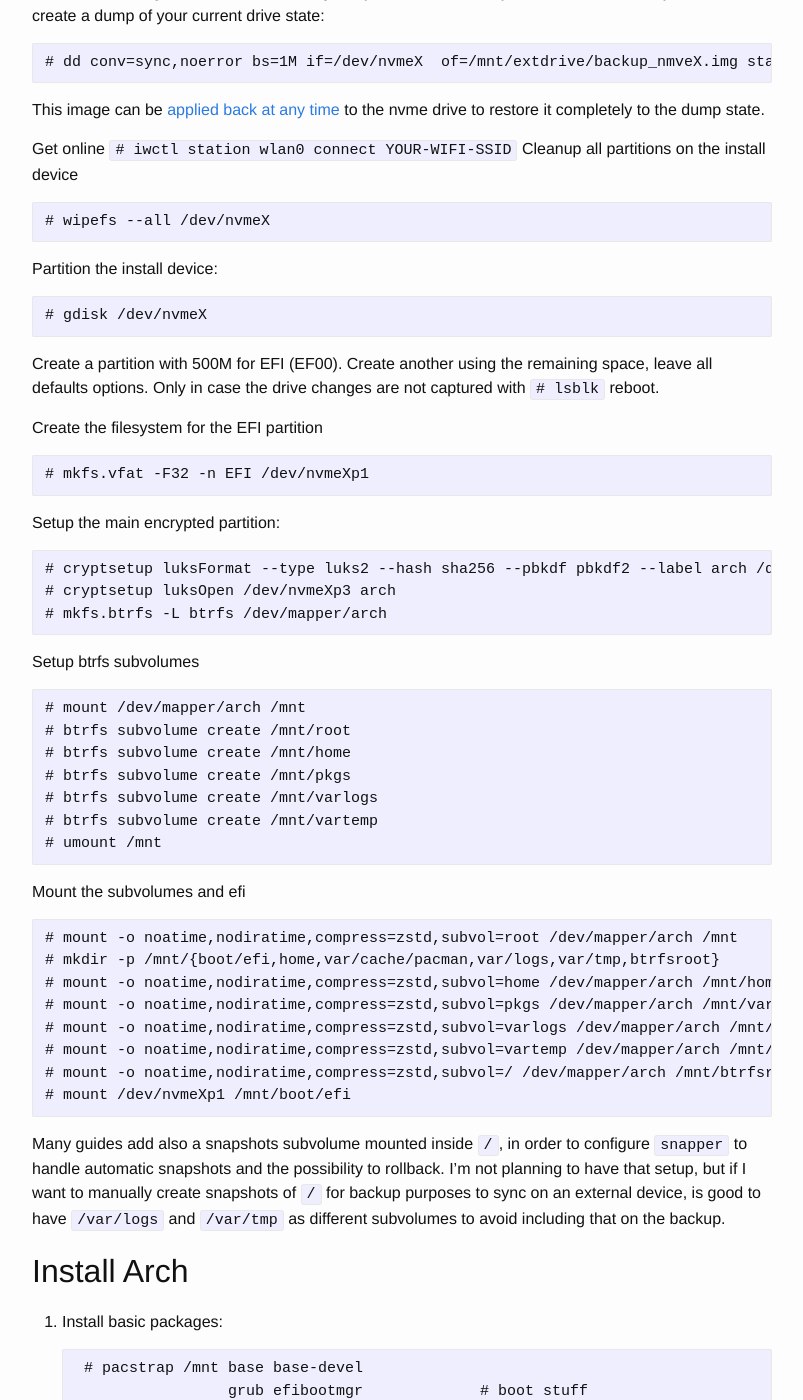
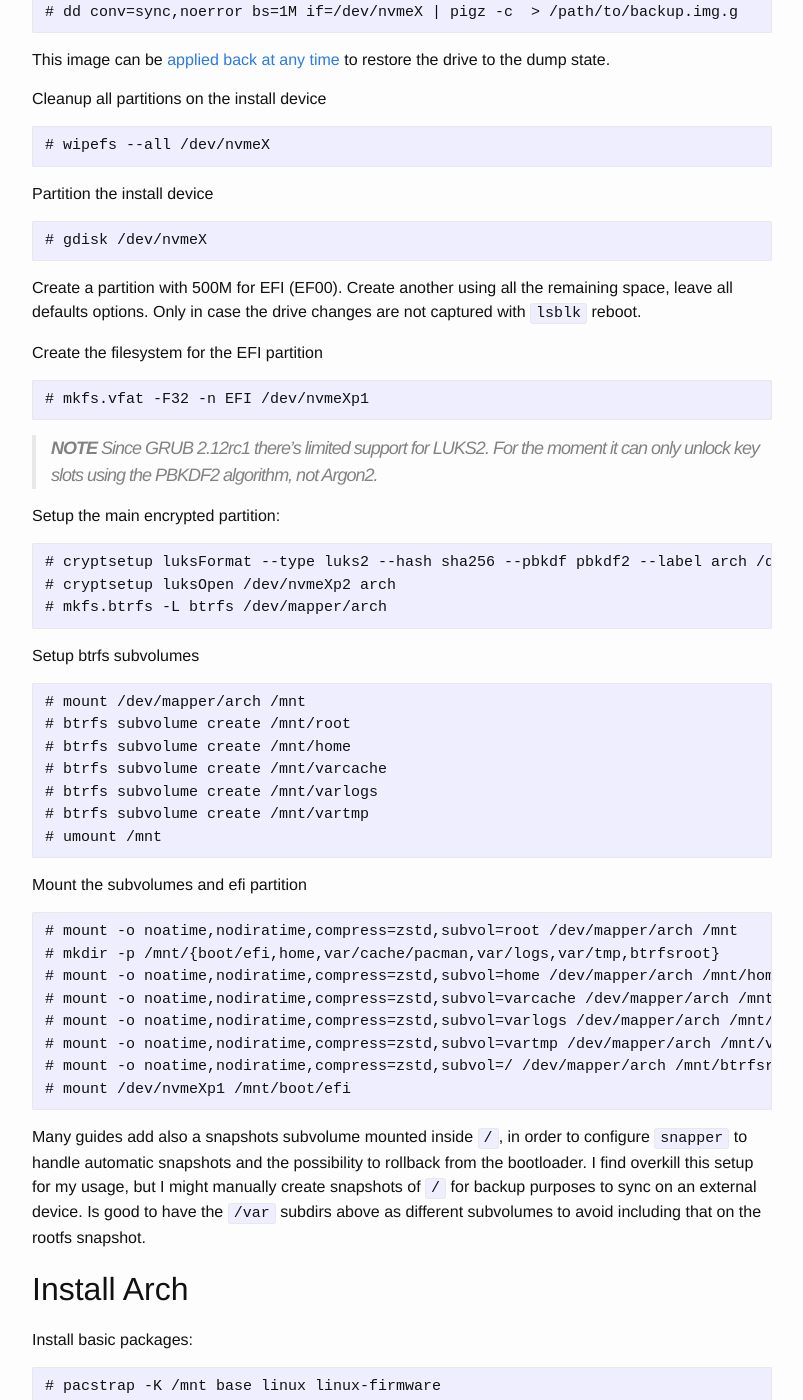
Before and after one commit to arielzn/arielzn.github.io, a Jekyll site: the page built from _posts/2024-06-03-install-archlinux-encrypted-boot.md, in a window 1280 px wide and 1400 px high, scrolled down 1185 px. Shown: the whole window, without its empty margins (238-1041 px from the left). Built offline with Jekyll 4.4.1, drawn with Linux system fonts in a browser that asks for light colours; some of the changed text lies outside the part shown.

Commit message:
update new install guide

```diff
--- a/_posts/2024-06-03-install-archlinux-encrypted-boot.md
+++ b/_posts/2024-06-03-install-archlinux-encrypted-boot.md
@@ -8,79 +8,75 @@
 Opinionated guide to install Arch Linux on a device having a fully encrypted
 root partition (boot included) using the btrfs filesystem and GRUB bootloader.
 
-### Useful trick
-
-{% alert tip %}
-This is a tip!
-{% endalert %}
-
-
-If you want to install from a graphic environment after booting the official
-Arch Linux install media, you can install a minimal window manager as sway,
-plus a terminal emulator and firefox.
-
-This should allow to follow this guide from the target installation machine and
-copy paste the commands.
-
-As the default ramdisk for the cowspace is set to 256M we must [increase it
-first](https://wiki.archlinux.org/title/Archiso#Adjusting_the_size_of_the_root_file_system)
-to have room for the installs.
-
-Steps to get this *spartan* official ArchLinux live GUI after booting and
-getting an internet connection:
-
-    # mount -o remount,size=4g /run/archiso/cowspace
-    # pacman -Sy
-    # pacman -S sway foot wmenu firefox
-    # sway
-
-If you go for this you should be comfortable with a tiling window manager.
-Shortcut tips: `Mod+Enter` will open a terminal, `Mod+d` open wmenu to search
-for applications type `firefox` press enter and voilà. `Mod+Shift+E` exit sway.
-By default Mod is the Meta key (the one with ~~Windows~~ Logo).
-
-
 ## Initial steps
 
-1. Disable Secureboot from BIOS.
-1. [Download](https://archlinux.org/download/) ISO and sig files
-1. Verify the image: `$ pacman-key -v archlinux-<version>-x86_64.iso.sig`
-1. Create a bootable usb with:
+[Download](https://archlinux.org/download/) ISO and sig files and verify the image:
 
-        # dd bs=4M if=archlinux-*-x86_64.iso of=/dev/sdX status=progress oflag=sync
+    $ pacman-key -v archlinux-<version>-x86_64.iso.sig
 
-## Boot usb and prepare install disk
+Create a bootable usb:
 
-**WARNING**: This guide assumes a **full wipe** of your drive to install just Arch Linux on it.
-If you want to create a dump of your current drive state:
+    # dd bs=4M if=archlinux-*-x86_64.iso of=/dev/sdX status=progress oflag=sync
 
-    # dd conv=sync,noerror bs=1M if=/dev/nvmeX  of=/mnt/extdrive/backup_nmveX.img status=progress
+## Boot live usb and prepare install disk
+
+Disable Secureboot from BIOS. Boot from the usb and get online
+
+    # iwctl station wlan0 connect YOUR-WIFI-SSID
+
+> **TIP**
+>
+> If you want to install from a graphic environment in order to be able to copy
+> paste from e.g. this guide, you could setup a minimal window manager as sway,
+> plus a terminal emulator and firefox. As the default ramdisk for the live /
+> partition is set to 256M we must [increase it
+> first](https://wiki.archlinux.org/title/Archiso#Adjusting_the_size_of_the_root_file_system)
+> to have room for the installs.
+>
+> Steps to get this *spartan* ArchLinux live GUI after booting and
+> getting an internet connection:
+>
+>     # mount -o remount,size=4g /run/archiso/cowspace
+>     # pacman -Sy
+>     # pacman -S sway foot wmenu firefox
+>     # sway
+>
+> Sway shortcuts: `Mod+Enter` open a terminal, `Mod+d` open wmenu to search
+> for applications type `firefox` press enter and voilà. `Mod+Shift+E` exit sway.
+> By default Mod is the Meta key (the one with ~~Windows~~ Logo).
+
+**WARNING**: This guide assumes a **full wipe** of your drive to install just
+Arch Linux on it.  If you want to create a dump of your current drive state:
+
+    # dd conv=sync,noerror bs=1M if=/dev/nvmeX | pigz -c  > /path/to/backup.img.g
 
 This image can be [applied back at any
-time](https://wiki.archlinux.org/index.php/Dd#Disk_cloning_and_restore) to the
-nvme drive to restore it completely to the dump state.
+time](https://wiki.archlinux.org/index.php/Dd#Disk_cloning_and_restore) to
+restore the drive to the dump state.
 
-Get online `# iwctl station wlan0 connect YOUR-WIFI-SSID`
 Cleanup all partitions on the install device
 
     # wipefs --all /dev/nvmeX
 
-Partition the install device:
+Partition the install device
 
     # gdisk /dev/nvmeX
 
 Create a partition with 500M for EFI (EF00).
-Create another using the remaining space, leave all defaults options.
-Only in case the drive changes are not captured with `# lsblk` reboot.
+Create another using all the remaining space, leave all defaults options.
+Only in case the drive changes are not captured with `lsblk` reboot.
 
 Create the filesystem for the EFI partition
 
     # mkfs.vfat -F32 -n EFI /dev/nvmeXp1
 
+> **NOTE** Since GRUB 2.12rc1 there's limited support for LUKS2. For the moment
+> it can only unlock key slots using the PBKDF2 algorithm, not Argon2.
+
 Setup the main encrypted partition:
 
     # cryptsetup luksFormat --type luks2 --hash sha256 --pbkdf pbkdf2 --label arch /dev/nvmeXp2
-    # cryptsetup luksOpen /dev/nvmeXp3 arch
+    # cryptsetup luksOpen /dev/nvmeXp2 arch
     # mkfs.btrfs -L btrfs /dev/mapper/arch
 
 Setup btrfs subvolumes
@@ -88,84 +84,120 @@
     # mount /dev/mapper/arch /mnt
     # btrfs subvolume create /mnt/root
     # btrfs subvolume create /mnt/home
-    # btrfs subvolume create /mnt/pkgs
+    # btrfs subvolume create /mnt/varcache
     # btrfs subvolume create /mnt/varlogs
-    # btrfs subvolume create /mnt/vartemp
+    # btrfs subvolume create /mnt/vartmp
     # umount /mnt
 
-Mount the subvolumes and efi
+Mount the subvolumes and efi partition
 
     # mount -o noatime,nodiratime,compress=zstd,subvol=root /dev/mapper/arch /mnt
     # mkdir -p /mnt/{boot/efi,home,var/cache/pacman,var/logs,var/tmp,btrfsroot}
     # mount -o noatime,nodiratime,compress=zstd,subvol=home /dev/mapper/arch /mnt/home
-    # mount -o noatime,nodiratime,compress=zstd,subvol=pkgs /dev/mapper/arch /mnt/var/cache/pacman
+    # mount -o noatime,nodiratime,compress=zstd,subvol=varcache /dev/mapper/arch /mnt/var/cache
     # mount -o noatime,nodiratime,compress=zstd,subvol=varlogs /dev/mapper/arch /mnt/var/logs
-    # mount -o noatime,nodiratime,compress=zstd,subvol=vartemp /dev/mapper/arch /mnt/var/tmp
+    # mount -o noatime,nodiratime,compress=zstd,subvol=vartmp /dev/mapper/arch /mnt/var/tmp
     # mount -o noatime,nodiratime,compress=zstd,subvol=/ /dev/mapper/arch /mnt/btrfsroot
     # mount /dev/nvmeXp1 /mnt/boot/efi
 
 Many guides add also a snapshots subvolume mounted inside `/`, in order to
 configure `snapper` to handle automatic snapshots and the possibility to
-rollback. I'm not planning to have that setup, but if I want to manually
-create snapshots of `/` for backup purposes to sync on an external device, is
-good to have `/var/logs` and `/var/tmp` as different subvolumes to avoid
-including that on the backup.
-
+rollback from the bootloader. I find overkill this setup for my usage, but I
+might manually create snapshots of `/` for backup purposes to sync on an
+external device. Is good to have the `/var` subdirs above as different
+subvolumes to avoid including that on the rootfs snapshot.
 
 ## Install Arch
 
-1. Install basic packages:
+Install basic packages:
 
-        # pacstrap /mnt base base-devel
-                        grub efibootmgr             # boot stuff
-                        intel-ucode                 # for intel cpus
-                        vim git openssh ansible     # tools to deploy playbooks
+    # pacstrap -K /mnt base linux linux-firmware
+                    grub efibootmgr             # boot stuff
+                    intel-ucode                 # for intel cpus
+                    vim bash-completion         # useful tools
 
-1. Generate fstab entries: `# genfstab -U /mnt >> /mnt/etc/fstab`
-1. Enter the new system: `# arch-chroot /mnt`
-1. Set the time zone: `# ln -sf /usr/share/zoneinfo/Region/City /etc/localtime`
-1. Configure hardware clock: `# hwclock --systohc`
-1. Configure system locale:
-  * Edit `# vim /etc/locale.gen` and enable the desired ones
-  * `# locale-gen`
-  * Setup for `en_US` as language but `en_GB` specifics for dd/mm/yyyy, A4 paper and metric system
-  * `# echo LANG=en_US.UTF-8 >> /etc/locale.conf`
-  * `# echo LC_TIME=en_GB.UTF-8 >> /etc/locale.conf`
-  * `# echo LC_PAPER=en_GB.UTF-8 >> /etc/locale.conf`
-  * `# echo LC_MEASUREMENT=en_GB.UTF-8 >> /etc/locale.conf`
-1. Set console font: `# echo KEYMAP=us-acentos /etc/vconsole.conf`
-1. Set hostname: `# echo hostname > /etc/hostname`
-1. Generate initial ramdisk environment:
-  * `# vim /etc/mkinitcpio.conf`
-  * Add `encrypt` and `btrfs` to `HOOKS` before filesystems, it should look like this:
+Generate fstab entries
 
-        HOOKS=(base keyboard udev autodetect modconf block keymap encrypt btrfs filesystems resume)
+    # genfstab -U /mnt >> /mnt/etc/fstab
 
-  * `# mkinitcpio -p linux`
-1. Set the root password: `# passwd`
-1. Install GRUB: `# grub-install`
-1. Configure GRUB:
-  * Edit `# vim /etc/default/grub` and set `GRUB_CMDLINE_LINUX="cryptdevice=UUID=XXX-XXX-XXX:luks"`
-    You can use `lsblk -f` to get the the uuid for /dev/nvmeXp2.
-  * `# grub-mkconfig -o /boot/grub/grub.cfg`
-1. Create a sudo user:
-  * `# useradd -m -G wheel USERNAME`
-  * `# passwd USERNAME`
-  * `# visudo` and uncomment `%wheel ALL=(ALL) ALL`
-1. Generate machine id: `# dbus-uuidgen --ensure`
+Enter the new system
 
-## Setup custom desktop environment and reboot
+    # arch-chroot /mnt
 
-As i'm using Gnome I install it before rebooting, so after the reboot we'll be
-welcomed by a GUI to be able to connect to the internet and keep customizing
-your system.
+Set the time zone:
+
+    # ln -sf /usr/share/zoneinfo/Region/City /etc/localtime
+
+Configure hardware clock
+
+    # hwclock --systohc`
+
+Set a hostname
+
+    # echo myhostname > /etc/hostname
+
+
+> **NOTE** For the locale and vconsole configurations below you should of
+> course adapt it to your region and language.
+
+Configure system locale. Edit `/etc/locale.gen` and enable the desired ones
+then
+
+    # locale-gen
+
+Setup for `en_US` as language but `en_GB` specifics for dd/mm/yyyy, A4 paper
+and metric system
+
+    # echo LANG=en_US.UTF-8 >> /etc/locale.conf
+    # echo LC_TIME=en_GB.UTF-8 >> /etc/locale.conf
+    # echo LC_PAPER=en_GB.UTF-8 >> /etc/locale.conf
+    # echo LC_MEASUREMENT=en_GB.UTF-8 >> /etc/locale.conf
+
+Setup the vconsole
+
+    # echo KEYMAP=us >> /etc/vconsole.conf
+    # echo FONT=eurlatgr >> /etc/vconsole.conf
+
+Generate initial ramdisk environment. Edit `/etc/mkinitcpio.conf`, for the
+`HOOKS` variable add `consolefont` after `keymap` and `encrypt` before
+`filesystems`, it should look like this
+
+    HOOKS=(base udev autodetect microcode modconf kms keyboard keymap consolefont block encrypt filesystems fsck)
+
+Build the image
+
+    # mkinitcpio -p linux
+
+Setup GRUB. Edit `/etc/default/grub` and set
+
+
+    GRUB_CMDLINE_LINUX="cryptdevice=UUID=XXX-XXX-XXX:arch"
+    GRUB_ENABLE_CRYPTODISK=y
+
+You can use `blkid` to get the the UUID for `/dev/nvmeXp2`.
+Install GRUB
+
+    # grub-mkconfig -o /boot/grub/grub.cfg
+    # grub-install
+
+Set the root password with `passwd`. Add a sudo user, run `visudo` and
+uncomment the line `%wheel ALL=(ALL) ALL` then
+
+    # useradd -m -G wheel USERNAME
+    # passwd USERNAME
+
+
+## Setup a desktop environment and reboot
+
+I'm using Gnome as DE, I prefer to install it before rebooting, so
+after that we'll be welcomed by a GUI to be able to connect to the
+internet and keep customizing the system.
 
     # pacman -S gnome networkmanager
     # systemctl enable NetworkManager
+    # systemctl enable gdm
 
-After that exit the new system and reboot.
-
-Exit new system and reboot:
+After that exit the chroot and reboot
 
     # exit
     # umount -R /mnt
```
